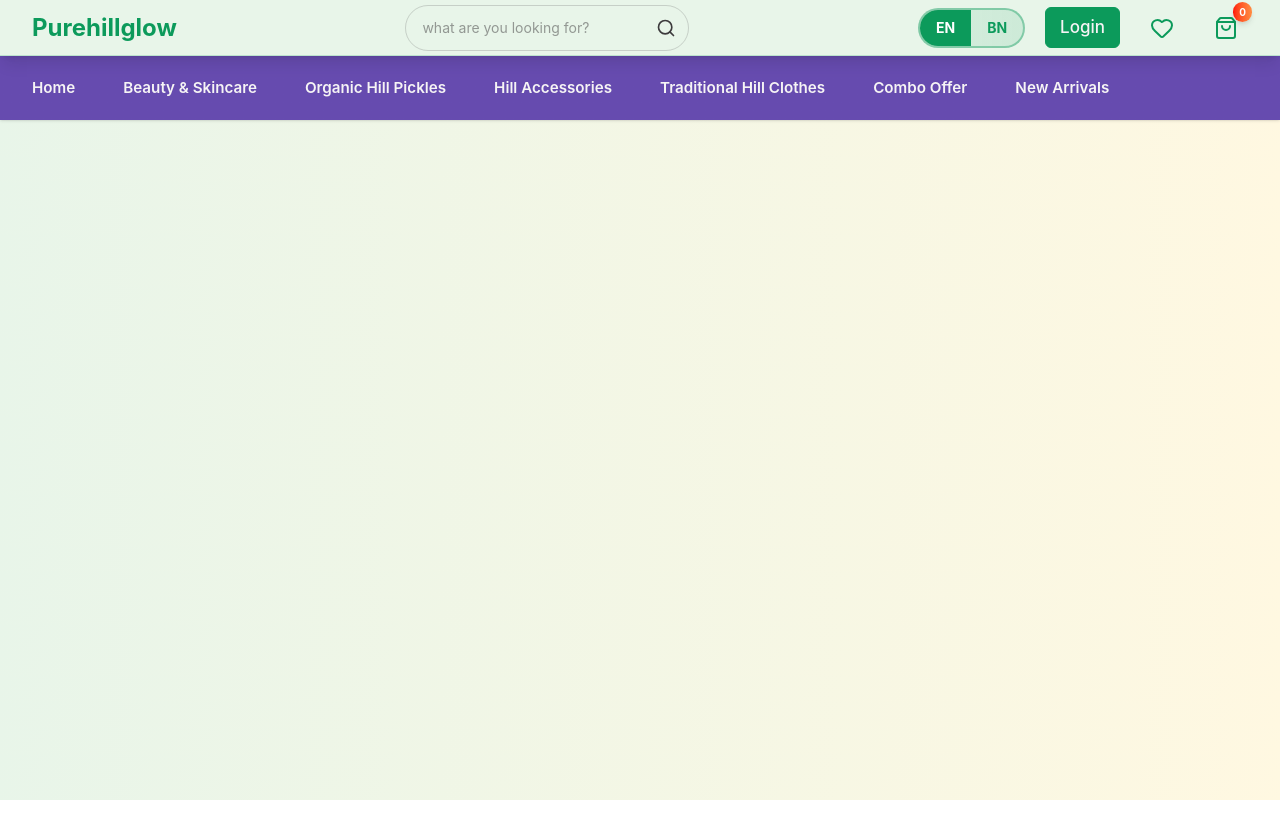
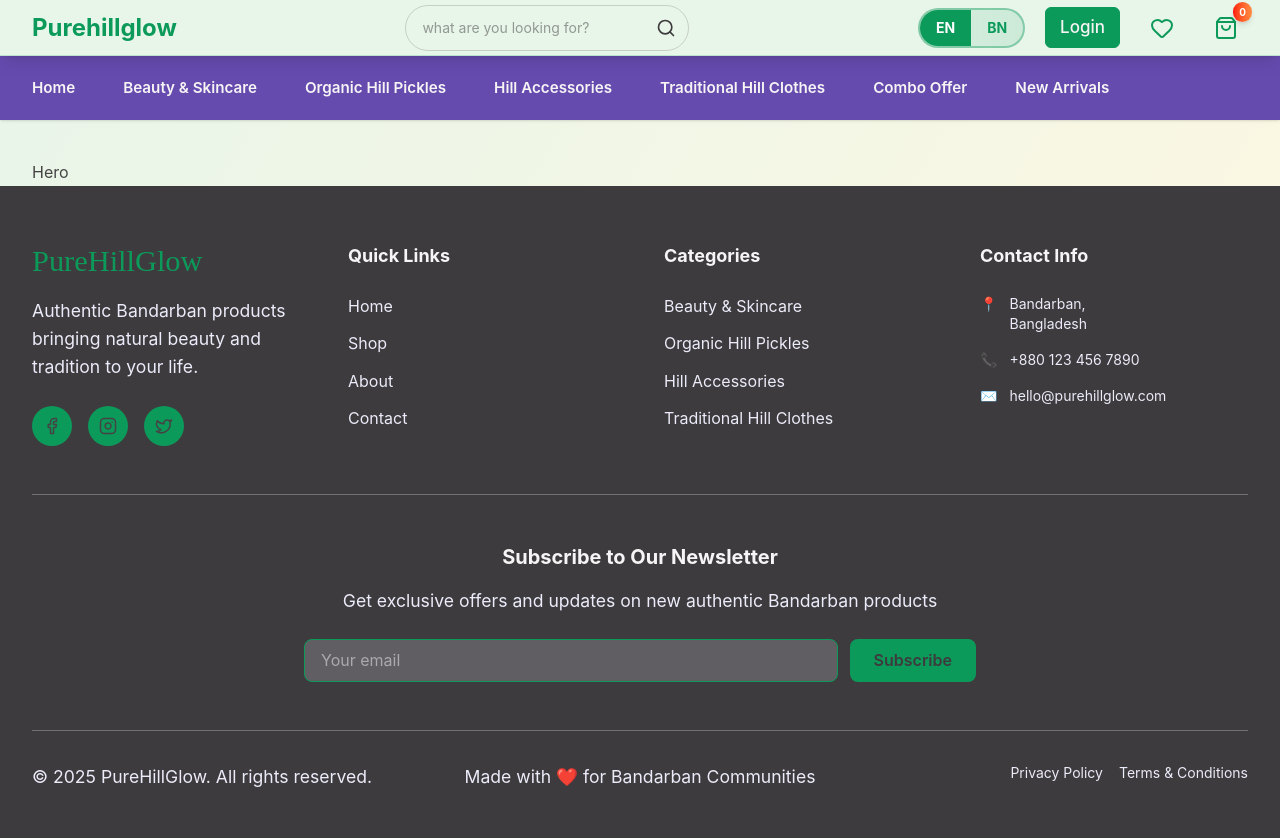
Before and after one commit to kajal-rekha/purehillglow, a Next.js app: page / in a window 1280 px wide. Shown: the top 838 px of the page. Before the commit the page ends 800 px from the top, so only its background shows below. Built offline with nearby package versions, Linux system fonts and the light colour scheme.

Commit message:
footer added

```diff
--- /dev/null
+++ b/components/Hero.jsx
@@ -0,0 +1,5 @@
+const Hero = () => {
+    return <div className="mt-40">Hero</div>;
+};
+
+export default Hero;
--- a/components/shared/Footer.jsx
+++ b/components/shared/Footer.jsx
@@ -1,9 +1,184 @@
-
+"use client";
+import { Facebook, Instagram, Twitter } from "lucide-react";
+import Link from "next/link";
 
 const Footer = () => {
-  return (
-    <div>Footer</div>
-  )
-}
+    const currentYear = new Date().getFullYear();
 
-export default Footer
+    return (
+        <footer className="bg-dark text-light mt-auto">
+            {/*====== Main Footer Content =======*/}
+            <div className="wrapper py-14">
+                <div className="grid grid-cols-1 md:grid-cols-4 gap-12 mb-12">
+                    {/*======= Brand Section =======*/}
+                    <div>
+                        <h3 className="text-2xl font-bold mb-4 text-primary font-playfair">
+                            PureHillGlow
+                        </h3>
+                        <p className="text-gray text-sm mb-6">
+                            Authentic Bandarban products bringing natural beauty
+                            and tradition to your life.
+                        </p>
+
+                        <div className="flex gap-4">
+                            {[
+                                { icon: <Facebook size={18} />, link: "#" },
+                                { icon: <Instagram size={18} />, link: "#" },
+                                { icon: <Twitter size={18} />, link: "#" },
+                            ].map((social, i) => (
+                                <Link
+                                    key={i}
+                                    href={social.link}
+                                    target="_blank"
+                                    rel="noopener noreferrer"
+                                    className="w-10 h-10 rounded-full bg-primary hover:bg-secondary transition-all duration-300 flex items-center justify-center text-accent hover:scale-110"
+                                >
+                                    {social.icon}
+                                </Link>
+                            ))}
+                        </div>
+                    </div>
+
+                    {/*========== Quick Links =========*/}
+                    <div>
+                        <h4 className="text-lg font-bold mb-6">Quick Links</h4>
+                        <ul className="space-y-3">
+                            {[
+                                { label: "Home", href: "/" },
+                                { label: "Shop", href: "/products" },
+                                { label: "About", href: "/about" },
+                                { label: "Contact", href: "/contact" },
+                            ].map((link, i) => (
+                                <li key={i}>
+                                    <Link
+                                        href={link.href}
+                                        className="text-gray hover:text-primary transition-colors"
+                                    >
+                                        {link.label}
+                                    </Link>
+                                </li>
+                            ))}
+                        </ul>
+                    </div>
+
+                    {/*========== Categories ==========*/}
+                    <div>
+                        <h4 className="text-lg font-bold mb-6">Categories</h4>
+                        <ul className="space-y-3">
+                            {[
+                                "Beauty & Skincare",
+                                "Organic Hill Pickles",
+                                "Hill Accessories",
+                                "Traditional Hill Clothes",
+                            ].map((cat, i) => (
+                                <li key={i}>
+                                    <Link
+                                        href="#"
+                                        className="text-gray hover:text-primary transition-colors"
+                                    >
+                                        {cat}
+                                    </Link>
+                                </li>
+                            ))}
+                        </ul>
+                    </div>
+
+                    {/*========== Contact Info ===========*/}
+                    <div>
+                        <h4 className="text-lg font-bold mb-6">Contact Info</h4>
+                        <ul className="space-y-4 text-gray text-sm">
+                            <li className="flex gap-3">
+                                <span className="text-primary">📍</span>
+                                <span>
+                                    Bandarban,
+                                    <br />
+                                    Bangladesh
+                                </span>
+                            </li>
+                            <li className="flex gap-3">
+                                <span className="text-primary">📞</span>
+                                <Link
+                                    href="tel:+8801234567890"
+                                    className="hover:text-primary transition-colors"
+                                >
+                                    +880 123 456 7890
+                                </Link>
+                            </li>
+                            <li className="flex gap-3">
+                                <span className="text-primary">✉️</span>
+                                <Link
+                                    href="mailto:hello@purehillglow.com"
+                                    className="hover:text-primary transition-colors"
+                                >
+                                    hello@purehillglow.com
+                                </Link>
+                            </li>
+                        </ul>
+                    </div>
+                </div>
+
+                {/*============ Newsletter ============*/}
+                <div className="border-t border-gray/30 pt-12 mb-12">
+                    <div className="max-w-2xl mx-auto text-center">
+                        <h4 className="text-xl font-bold mb-4">
+                            Subscribe to Our Newsletter
+                        </h4>
+                        <p className="text-gray mb-6">
+                            Get exclusive offers and updates on new authentic
+                            Bandarban products
+                        </p>
+                        <div className="flex gap-3">
+                            <input
+                                type="email"
+                                placeholder="Your email"
+                                className="flex-1 px-4 py-2 rounded-lg bg-gray/20 text-light border border-primary focus:outline-none focus:bg-gray/30 transition-colors"
+                            />
+                            <button className="bg-primary hover:bg-secondary text-dark px-6 py-2 rounded-lg font-semibold transition-colors">
+                                Subscribe
+                            </button>
+                        </div>
+                    </div>
+                </div>
+
+                {/*=========== Bottom Footer ===========*/}
+                <div className="border-t border-gray/30 pt-8">
+                    <div className="grid grid-cols-1 md:grid-cols-3 gap-6 text-sm text-gray">
+                        <div>
+                            <p>
+                                &copy; {currentYear} PureHillGlow. All rights
+                                reserved.
+                            </p>
+                        </div>
+
+                        <div className="md:text-center">
+                            <p>
+                                Made with{" "}
+                                <span className="text-primary">❤️</span> for
+                                Bandarban Communities
+                            </p>
+                        </div>
+
+                        <div className="md:text-right">
+                            <div className="flex gap-4 justify-end">
+                                <Link
+                                    href="#"
+                                    className="hover:text-primary transition-colors"
+                                >
+                                    Privacy Policy
+                                </Link>
+                                <Link
+                                    href="#"
+                                    className="hover:text-primary transition-colors"
+                                >
+                                    Terms & Conditions
+                                </Link>
+                            </div>
+                        </div>
+                    </div>
+                </div>
+            </div>
+        </footer>
+    );
+};
+
+export default Footer;
--- /dev/null
+++ b/data/heroData.js
@@ -0,0 +1,6 @@
+HeroData = {
+    title: "Welcome to Pure Hill Glow!",
+    description:
+        "Discover our exclusive collection of skincare products, designed to nourish and rejuvenate your skin. Experience the pure essence of nature with Pure Hill Glow.",
+    image: "/assets/hero-image.jpg",
+};
--- a/pages/index.js
+++ b/pages/index.js
@@ -1,7 +1,10 @@
+import Hero from "@/components/Hero";
+
 const HomePage = () => {
     return (
         <div className="wrapper">
             <div className="flex flex-col "></div>
+            <Hero />
         </div>
     );
 };
```
Also changed, not shown: redux/purehillglow-hero-tetol-soap.jpg (added).
